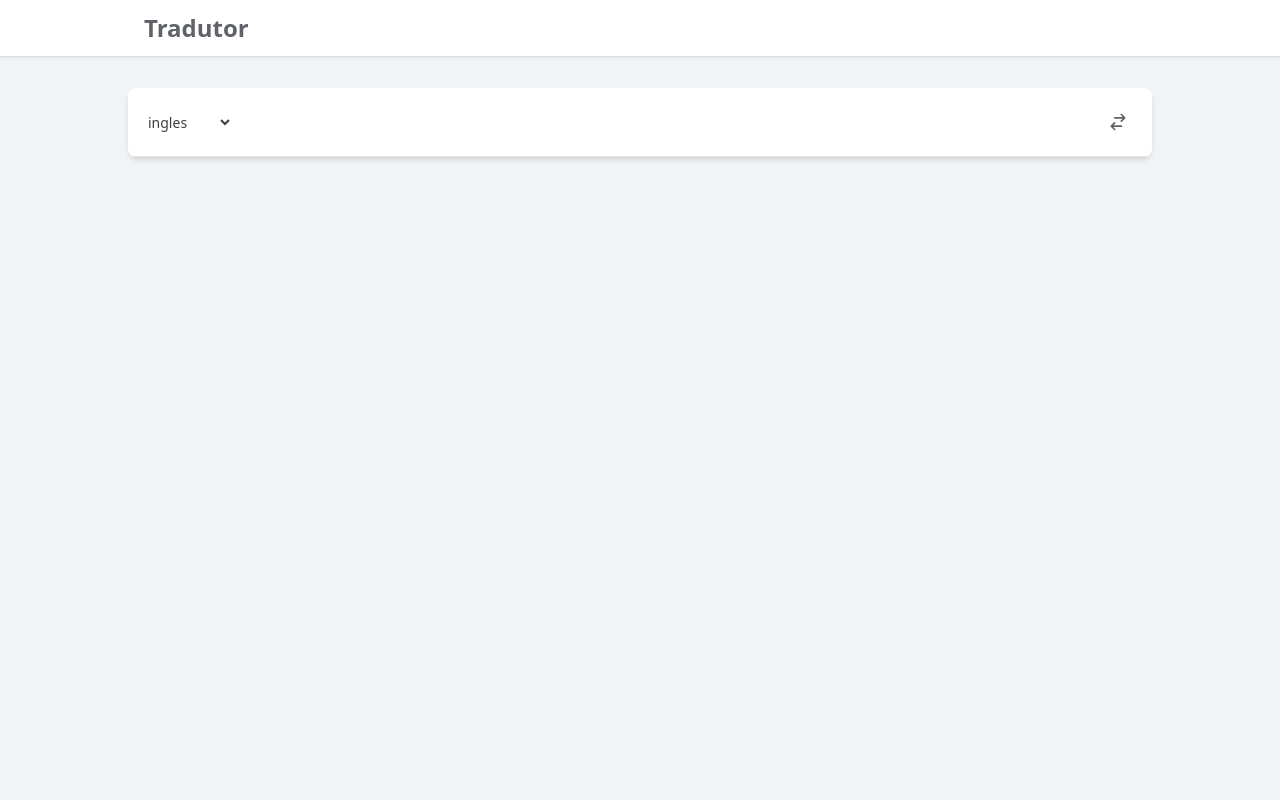
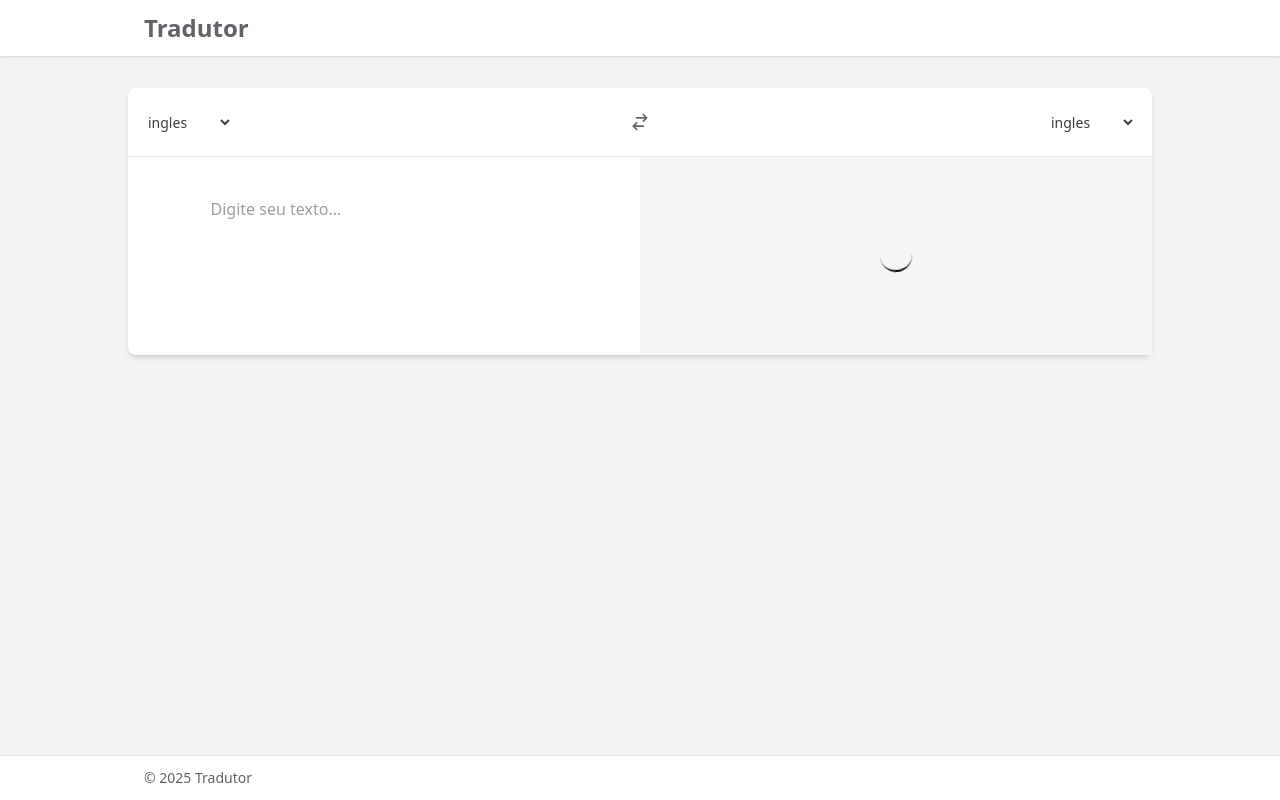
Before and after one commit to Carlamagalhaes1/Tradutor, a React (Vite) app: page / in a window 1280 px wide. Built offline with nearby package versions, Linux system fonts and the light colour scheme.

Commit message:
conclusão dos estilos

```diff
--- a/src/App.jsx
+++ b/src/App.jsx
@@ -52,15 +52,45 @@ function App() {
 
               </button>
 
+              <select className=" text-sm text-textColor bg-transparent border-none focus:outline-none cursor-pointer">
+                {lenguages.map((lang) => (
+                  <option key={lang.code} value={lang.code}>
+                    {lang.name}
+                  </option>
+                ))}
 
+              </select>
             </div>
-          </div>
 
+            <div className="grid grid-cols-1 md:grid-cols-2">
 
-        </main>
+              <div className="p-4">
+                <textarea className="w-full h-40  text-textColor bg-transparent resize-none border-none outline-none "  placeholder="
+                Digite seu texto...">
+
+                </textarea>
+              </div>
+              <div className="p-4 relative bg-secondaryBackgroud border-l-gray-200" >
+                <div className="absolute inset-0 flex items-center justify-center">
+                  <div className="animate-spin rounded-full h-8 w-8 border-t-2 to-blue-500"></div>
+                  <p className="text-lg text-textColor"></p>
+
+                </div>
+
+              </div>
+            </div>
 
 
 
+
+
+
+          </div>
+        </main>
+
+        <footer className="bg-white border-t border-gray-200 mt-auto ">
+          <div className="max-w-5xl mx-auto px-4 py-3 text-sm text-headerColor"> &copy; {new Date().getFullYear()} Tradutor</div>
+        </footer>
       </div>
 
     </>
```
